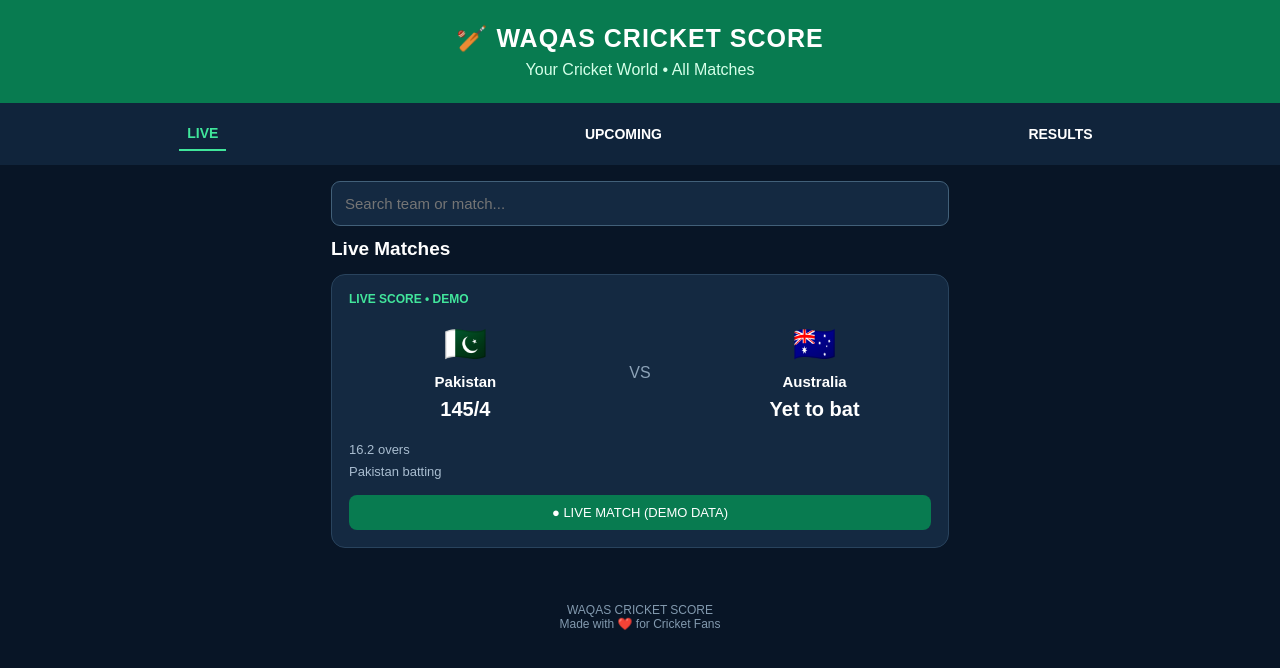
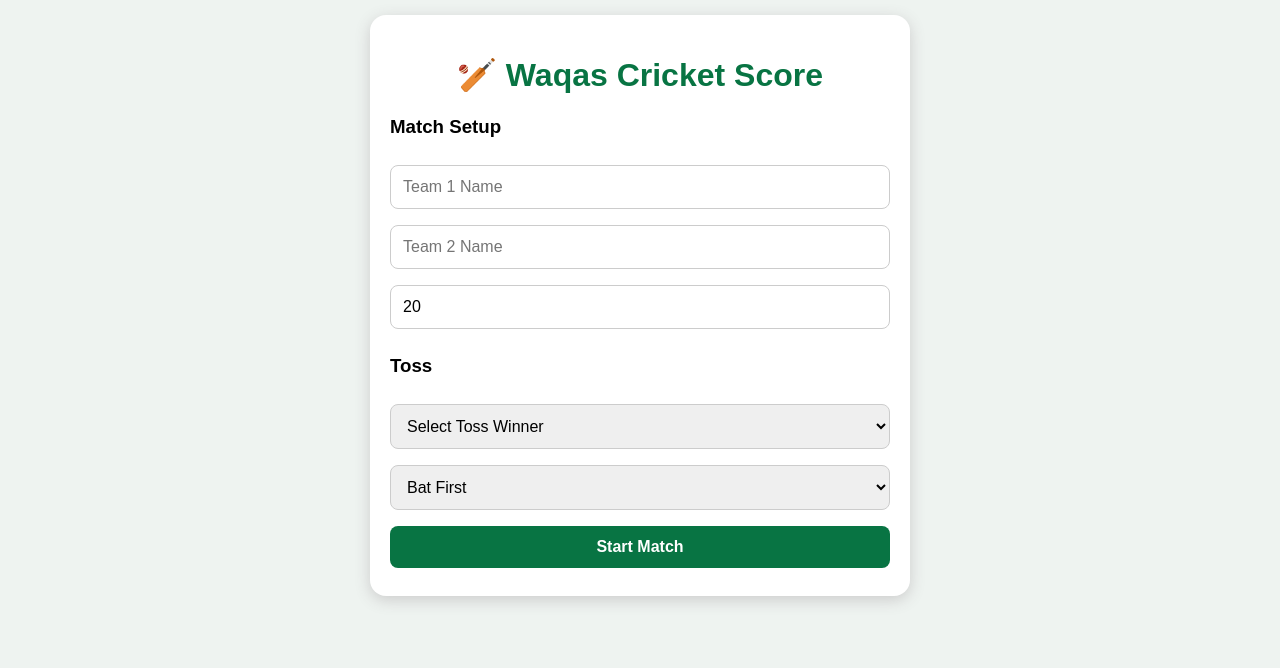
Before and after one commit to WaqasCricketScore26/WAQAS--cricket-score, a plain HTML site: page Index.html in a window 1280 px wide. Drawn offline with Linux system fonts and the light colour scheme.

Commit message:
Update title and styles in Index.html

```diff
--- a/Index.html
+++ b/Index.html
@@ -4,78 +4,125 @@
 <head>
 <meta charset="UTF-8">
 <meta name="viewport" content="width=device-width, initial-scale=1.0">
-<title>WAQAS CRICKET SCORE</title>
+<title>Waqas Cricket Score</title>
 <style>
-*{box-sizing:border-box}
-body{margin:0;background:#081526;color:white;font-family:Arial,sans-serif}
-header{background:#087b50;padding:24px 16px;text-align:center}
-header h1{margin:0;font-size:25px;letter-spacing:1px}
-header p{margin:8px 0 0;color:#d5ffe9}
-nav{display:flex;background:#10243b;justify-content:space-around;padding:14px 4px;position:sticky;top:0}
-nav button{background:none;border:0;color:white;font-size:14px;font-weight:bold;padding:8px}
-nav button.active{color:#40e69b;border-bottom:2px solid #40e69b}
-.container{padding:16px;max-width:650px;margin:auto}
-.heading{font-size:19px;margin:12px 0}
-.card{background:#142941;border:1px solid #29435d;border-radius:14px;padding:17px;margin:14px 0}
-.tag{color:#42e69c;font-size:12px;font-weight:bold}
-.teams{display:flex;justify-content:space-between;align-items:center;margin:18px 0}
-.team{text-align:center;width:40%}
-.flag{font-size:35px}
-.team h3{font-size:15px;margin:8px 0}
-.score{font-size:20px;font-weight:bold}
-.vs{color:#8da3b8}
-.details{color:#a9bdd0;font-size:13px;line-height:1.7}
-.status{background:#087b50;padding:10px;border-radius:8px;text-align:center;font-size:13px;margin-top:12px}
-.search{width:100%;padding:13px;border-radius:9px;border:1px solid #426079;background:#142941;color:white;font-size:15px}
-footer{text-align:center;color:#8299ae;padding:25px;font-size:12px}
+body{font-family:Arial;background:#eef3f0;margin:0;padding:15px}
+.container{max-width:500px;margin:auto;background:white;padding:20px;border-radius:16px;box-shadow:0 4px 15px #ccc}
+h1{text-align:center;color:#087443}
+input,select,button{width:100%;padding:12px;margin:8px 0;border-radius:8px;box-sizing:border-box;font-size:16px}
+input,select{border:1px solid #ccc}
+button{background:#087443;color:white;border:none;font-weight:bold}
+.score{background:#087443;color:white;padding:20px;text-align:center;border-radius:12px;margin:15px 0}
+.score h2{font-size:38px;margin:8px}
+.grid{display:grid;grid-template-columns:repeat(3,1fr);gap:8px}
+.grid button{font-size:22px;padding:18px 5px}
+.secondary{background:#333}
 </style>
 </head>
 <body>
-<header>
-<h1>🏏 WAQAS CRICKET SCORE</h1>
-<p>Your Cricket World • All Matches</p>
-</header>
-<nav>
-<button class="active" onclick="show('live',this)">LIVE</button>
-<button onclick="show('upcoming',this)">UPCOMING</button>
-<button onclick="show('results',this)">RESULTS</button>
-</nav>
 <div class="container">
-<input class="search" id="search" placeholder="Search team or match..." oninput="render()">
-<h2 class="heading" id="heading">Live Matches</h2>
-<div id="matches"></div>
+<h1>🏏 Waqas Cricket Score</h1>
+
+<div id="setup">
+<h3>Match Setup</h3>
+<input id="team1" placeholder="Team 1 Name">
+<input id="team2" placeholder="Team 2 Name">
+<input id="overs" type="number" value="20" placeholder="Overs">
+
+<h3>Toss</h3>
+<select id="toss">
+<option value="">Select Toss Winner</option>
+</select>
+<select id="decision">
+<option value="bat">Bat First</option>
+<option value="bowl">Bowl First</option>
+</select>
+<button onclick="startMatch()">Start Match</button>
 </div>
-<footer>WAQAS CRICKET SCORE<br>Made with ❤️ for Cricket Fans</footer>
+
+<div id="match" style="display:none">
+<div class="score">
+<div id="batting"></div>
+<h2 id="score">0/0</h2>
+<div id="over">Overs: 0.0</div>
+</div>
+<div class="grid">
+<button onclick="add(0)">0</button>
+<button onclick="add(1)">1</button>
+<button onclick="add(2)">2</button>
+<button onclick="add(3)">3</button>
+<button onclick="add(4)">4</button>
+<button onclick="add(6)">6</button>
+<button onclick="wicket()">Wicket</button>
+<button onclick="extra()">Wide</button>
+<button onclick="undo()" class="secondary">Undo</button>
+</div>
+<button class="secondary" onclick="resetMatch()">Reset Match</button>
+</div>
+</div>
+
 <script>
-let current='live';
-const data=[
-{type:'live',a:'Pakistan',b:'Australia',fa:'🇵🇰',fb:'🇦🇺',sa:'145/4',sb:'Yet to bat',over:'16.2 overs',info:'Pakistan batting',status:'LIVE SCORE • DEMO'},
-{type:'upcoming',a:'India',b:'England',fa:'🇮🇳',fb:'🏴',sa:'Match',sb:'Not Started',over:'Tomorrow • 7:00 PM',info:'T20 International',status:'UPCOMING'},
-{type:'results',a:'South Africa',b:'New Zealand',fa:'🇿🇦',fb:'🇳🇿',sa:'180/6',sb:'165/9',over:'20 overs',info:'South Africa won by 15 runs',status:'MATCH COMPLETED'}
-];
-function render(){
-let q=document.getElementById('search').value.toLowerCase();
-let list=data.filter(m=>m.type===current&&(m.a+m.b).toLowerCase().includes(q));
-document.getElementById('matches').innerHTML=list.length?list.map(m=>`
-<div class="card">
-<div class="tag">${m.status}</div>
-<div class="teams">
-<div class="team"><div class="flag">${m.fa}</div><h3>${m.a}</h3><div class="score">${m.sa}</div></div>
-<div class="vs">VS</div>
-<div class="team"><div class="flag">${m.fb}</div><h3>${m.b}</h3><div class="score">${m.sb}</div></div>
-</div>
-<div class="details">${m.over}<br>${m.info}</div>
-${m.type==='live'?'<div class="status">● LIVE MATCH (DEMO DATA)</div>':''}
-</div>`).join(''):'<div class="card">No matches found.</div>';
+let runs=0,wickets=0,balls=0,history=[];
+let teamA="",teamB="",battingTeam="";
+let maxOvers=20;
+
+function startMatch(){
+teamA=document.getElementById("team1").value.trim();
+teamB=document.getElementById("team2").value.trim();
+maxOvers=parseInt(document.getElementById("overs").value)||20;
+let toss=document.getElementById("toss").value;
+let decision=document.getElementById("decision").value;
+
+if(!teamA||!teamB){alert("Enter both team names");return}
+if(!toss){alert("Select toss winner");return}
+
+battingTeam=(decision==="bat")?toss:(toss===teamA?teamB:teamA);
+document.getElementById("setup").style.display="none";
+document.getElementById("match").style.display="block";
+document.getElementById("batting").innerText=battingTeam+" batting";
+update();
 }
-function show(type,btn){
-current=type;
-document.querySelectorAll('nav button').forEach(b=>b.classList.remove('active'));
-btn.classList.add('active');
-document.getElementById('heading').innerText=type==='live'?'Live Matches':type==='upcoming'?'Upcoming Matches':'Match Results';
-render();
+
+function save(){
+history.push({runs,wickets,balls});
 }
-render();
+
+function add(n){
+if(balls>=maxOvers*6||wickets>=10)return;
+save();runs+=n;balls++;update();
+}
+
+function wicket(){
+if(balls>=maxOvers*6||wickets>=10)return;
+save();wickets++;balls++;update();
+}
+
+function extra(){
+if(balls>=maxOvers*6)return;
+save();runs++;update();
+}
+
+function undo(){
+if(history.length===0)return;
+let s=history.pop();
+runs=s.runs;wickets=s.wickets;balls=s.balls;
+update();
+}
+
+function update(){
+document.getElementById("score").innerText=runs+"/"+wickets;
+document.getElementById("over").innerText="Overs: "+Math.floor(balls/6)+"."+(balls%6);
+if(balls>=maxOvers*6||wickets>=10){
+document.getElementById("over").innerText+=" - Innings Finished";
+}
+}
+
+function resetMatch(){
+if(confirm("Reset match?")){
+runs=0;wickets=0;balls=0;history=[];
+update();
+}
+}
 </script>
 </body>
 </html>
```
